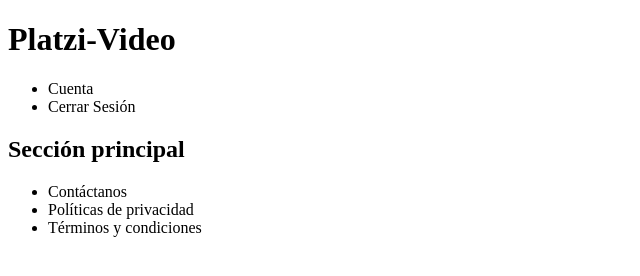
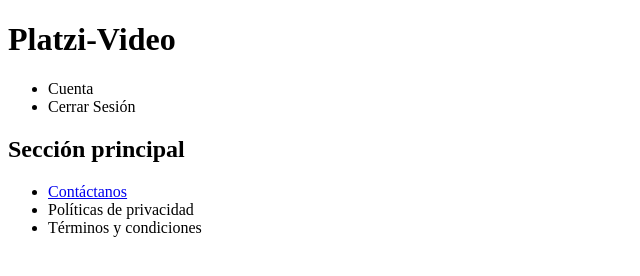
Before and after one commit to capa21/FrontendDeveloperPlatzi, a plain HTML site: page index.html in a window 1280 px wide. Shown: the full height of the page, 0-640 px from the left. Drawn offline with Linux system fonts and the light colour scheme.

Commit message:
Añadiendo nav como etiqueta de navegación

```diff
--- a/index.html
+++ b/index.html
@@ -8,10 +8,12 @@
 <body>
     <header>
         <h1>Platzi-Video</h1>
+        <nav>
             <ul>
                 <li>Cuenta</li>
                 <li>Cerrar Sesión</li>
             </ul>
+        </nav>
     </header>
 
     <section>
@@ -19,15 +21,15 @@
     </section>
 
     <footer>
-
-    </footer>
-
         <div>
             <ul>
-            <li>Contáctanos</li>
+                <li>
+                    <a href="http://platzi.com">Contáctanos</a>
+                </li>
                 <li>Políticas de privacidad</li>
                 <li>Términos y condiciones</li>
             </ul>
         </div>
+    </footer>
 </body>
 </html>
```
Lines whose indentation alone changed are shown as unchanged.
